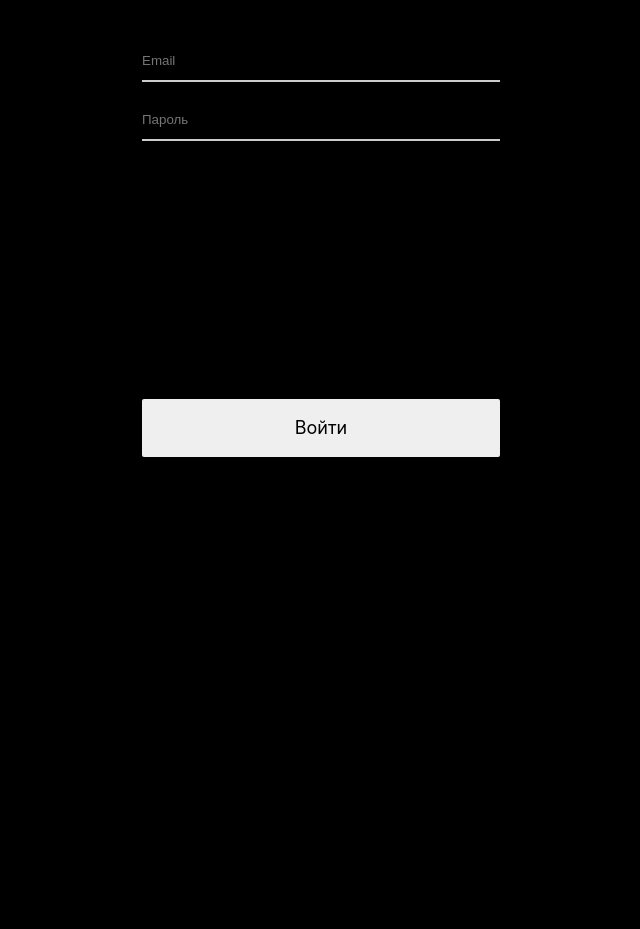
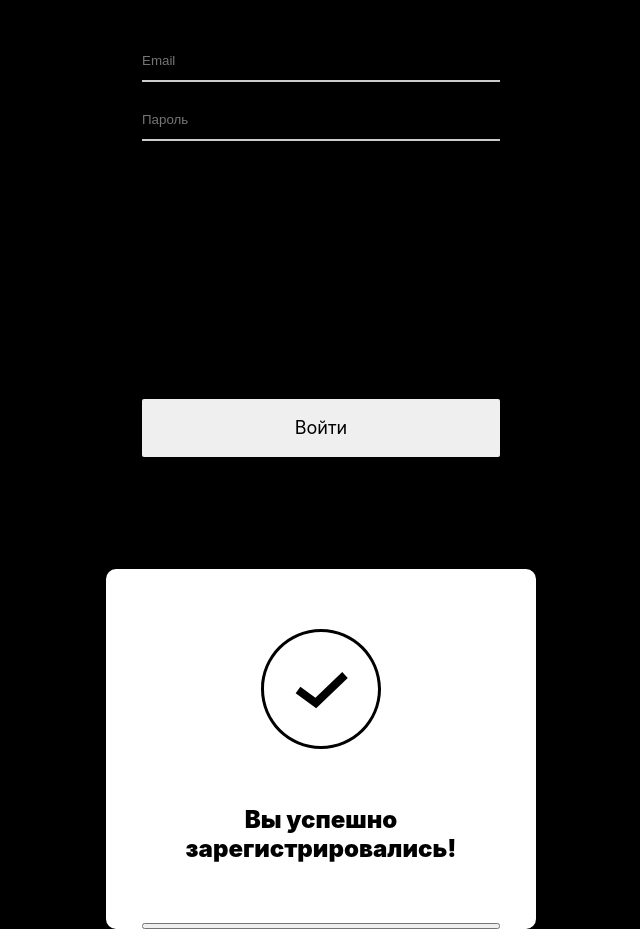
Before and after one commit to firsakovds/react-mesto-auth, a plain HTML site: page index.html in a window 1280 px wide. Shown: the part 250-1179 px from the top of the page, without its empty margins (319-959 px from the left). Before the commit the page ends 819 px from the top, so only its background shows below. Drawn offline with Linux system fonts and the light colour scheme.

Commit message:
немного поработал

```diff
--- a/index.css
+++ b/index.css
@@ -160,3 +160,34 @@ padding-left: 10px;
 }
 /* ccccccccccccccccccccccccccccccccccccccccccccccc
 */
+.popup__container {
+  background: #fff;
+  border-radius: 10px;
+  box-shadow: 0 0 25px rgba(0,0,0,.15);
+  display: flex;
+  flex-direction: column;
+  justify-content: center;
+  margin: 0 auto;
+  padding-left: 36px;
+  padding-right: 36px;
+  position: relative;
+  width: 358px;
+}
+.popup__infoTooltip-image {
+  width: 120px;
+  height: 120px;
+  margin: 0 auto;
+  margin: 60px auto 32px;
+}
+.popup__InfoTooltip-text {
+  width: 358px;
+  font-family: 'Inter';
+font-style: normal;
+font-weight: 900;
+font-size: 24px;
+line-height: 29px;
+text-align: center;
+
+color: #000000;
+margin-bottom: 60px;
+}
--- a/index.html
+++ b/index.html
@@ -33,5 +33,10 @@
       <button type="submit" class="auth__button auth__button-register">Войти</button>
     </form>
   </div>
+  <div class="popup__container">
+  <img class="popup__infoTooltip-image" src="./signUp.svg" >
+    <p class="popup__InfoTooltip-text">Вы успешно зарегистрировались!</p>
+    <button class="popup__button-close " type="button"></button>
+  </div>
 </body>
 </html>
```
Also changed, not shown: signDown.svg (added), signUp.png (added), signUp.svg (added).
